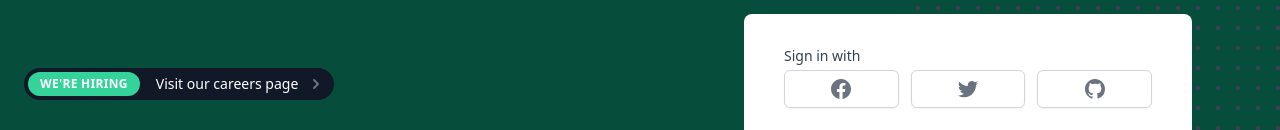
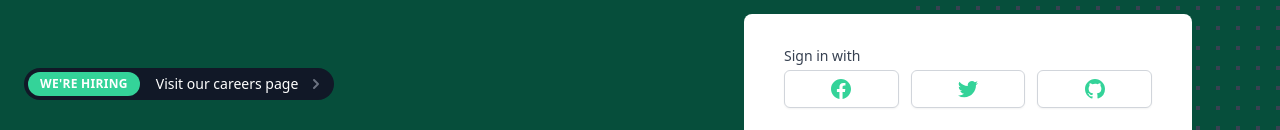
Before and after one commit to RyChrome/ub-hacking-2021, a Next.js app in the folder web/: page / in a window 1280 px wide. Shown: the part 146-276 px from the top of the page. Built offline with nearby package versions, Linux system fonts and the light colour scheme.

Commit message:
Modified colors of sign in and register buttons

```diff
--- a/web/package.json
+++ b/web/package.json
@@ -13,6 +13,7 @@
     "@heroicons/react": "^1.0.5",
     "@tailwindcss/forms": "^0.3.4",
     "autoprefixer": "^10.4.0",
+    "axios": "^0.24.0",
     "next": "12.0.3",
     "postcss": "^8.3.11",
     "react": "17.0.2",
--- a/web/pages/hero/hero.tsx
+++ b/web/pages/hero/hero.tsx
@@ -178,7 +178,7 @@
                         <div>
                           <a
                             href="#"
-                            className="w-full inline-flex justify-center py-2 px-4 border border-gray-300 rounded-md shadow-sm bg-white text-sm font-medium text-gray-500 hover:bg-gray-50"
+                            className="w-full inline-flex justify-center py-2 px-4 border border-gray-300 rounded-md shadow-sm bg-white text-sm font-medium text-green-400 hover:bg-gray-50"
                           >
                             <span className="sr-only">Sign in with Facebook</span>
                             <svg className="w-5 h-5" aria-hidden="true" fill="currentColor" viewBox="0 0 20 20">
@@ -194,7 +194,7 @@
                         <div>
                           <a
                             href="#"
-                            className="w-full inline-flex justify-center py-2 px-4 border border-gray-300 rounded-md shadow-sm bg-white text-sm font-medium text-gray-500 hover:bg-gray-50"
+                            className="w-full inline-flex justify-center py-2 px-4 border border-gray-300 rounded-md shadow-sm bg-white text-sm font-medium text-green-400 hover:bg-gray-50"
                           >
                             <span className="sr-only">Sign in with Twitter</span>
                             <svg className="w-5 h-5" aria-hidden="true" fill="currentColor" viewBox="0 0 20 20">
@@ -206,7 +206,7 @@
                         <div>
                           <a
                             href="#"
-                            className="w-full inline-flex justify-center py-2 px-4 border border-gray-300 rounded-md shadow-sm bg-white text-sm font-medium text-gray-500 hover:bg-gray-50"
+                            className="w-full inline-flex justify-center py-2 px-4 border border-gray-300 rounded-md shadow-sm bg-white text-sm font-medium text-green-400 hover:bg-gray-50"
                           >
                             <span className="sr-only">Sign in with GitHub</span>
                             <svg className="w-5 h-5" aria-hidden="true" fill="currentColor" viewBox="0 0 20 20">
--- a/web/pages/login/index.tsx
+++ b/web/pages/login/index.tsx
@@ -55,7 +55,7 @@
                       <div>
                         <a
                           href="#"
-                          className="w-full inline-flex justify-center py-2 px-4 border border-gray-300 rounded-md shadow-sm bg-white text-sm font-medium text-gray-500 hover:bg-gray-50"
+                          className="w-full inline-flex justify-center py-2 px-4 border border-gray-300 rounded-md shadow-sm bg-white text-sm font-medium text-green-400 hover:bg-gray-50"
                         >
                           <span className="sr-only">Sign in with Facebook</span>
                           <svg className="w-5 h-5" aria-hidden="true" fill="currentColor" viewBox="0 0 20 20">
@@ -71,7 +71,7 @@
                       <div>
                         <a
                           href="#"
-                          className="w-full inline-flex justify-center py-2 px-4 border border-gray-300 rounded-md shadow-sm bg-white text-sm font-medium text-gray-500 hover:bg-gray-50"
+                          className="w-full inline-flex justify-center py-2 px-4 border border-gray-300 rounded-md shadow-sm bg-white text-sm font-medium text-green-400 hover:bg-gray-50"
                         >
                           <span className="sr-only">Sign in with Twitter</span>
                           <svg className="w-5 h-5" aria-hidden="true" fill="currentColor" viewBox="0 0 20 20">
@@ -83,7 +83,7 @@
                       <div>
                         <a
                           href="#"
-                          className="w-full inline-flex justify-center py-2 px-4 border border-gray-300 rounded-md shadow-sm bg-white text-sm font-medium text-gray-500 hover:bg-gray-50"
+                          className="w-full inline-flex justify-center py-2 px-4 border border-gray-300 rounded-md shadow-sm bg-white text-sm font-medium text-green-400 hover:bg-gray-50"
                         >
                           <span className="sr-only">Sign in with GitHub</span>
                           <svg className="w-5 h-5" aria-hidden="true" fill="currentColor" viewBox="0 0 20 20">
```
Also changed, not shown: 1 other file (tests, documents, lock files or other folders).
